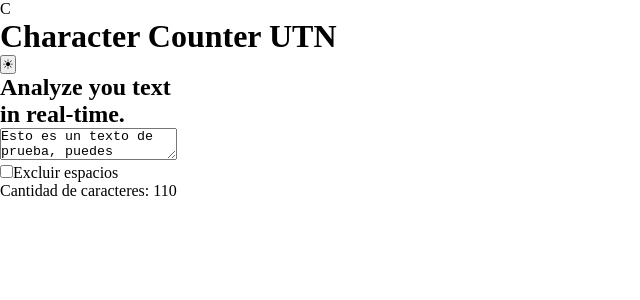
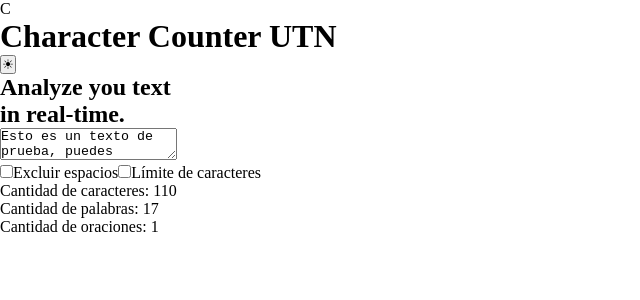
Before and after one commit to SofiaDeAlessandre/character-counter-utn, a React (Vite) app: page / in a window 1280 px wide. Shown: the top 300 px of the page, without its empty margins (0-640 px from the left). Built offline with nearby package versions, Linux system fonts and the light colour scheme.

Commit message:
add: Main features: character counter, word count, sentence count, and limits

```diff
--- a/src/App.jsx
+++ b/src/App.jsx
@@ -5,9 +5,34 @@
   const [text, setText] = useState(
     "Esto es un texto de prueba, puedes borrarlo, modificarlo o comprobar que ña app está funcionando correctamente",
   );
+
  const [excludeSpaces, setExcludeSpaces] = useState(false)
+ const [limitCharacter, setLimiterCharacter] = useState(false)
+ const [limitValue, setLimitValue] = useState(10)
 
  const characters = excludeSpaces ? text.replace(/\s/g, "").length : text.length
+
+ const words = text.trim() === "" ? 0 : text.trim().split(/\s+/).length //MEJORABLE, los espacios acá son tratados como caracteres !!
+
+ const sentences = text.trim() === "" ? 0 : text.split(/[.!?]/).filter(sentence => sentence.trim() !== "").length
+
+ const handleChangeTextarea = (e) => {
+  const value = e.target.value
+
+  if (limitCharacter) {
+if (value.length <= limitValue) {
+setText(value)
+}
+  } else {
+setText(value)
+  }
+ }
+
+ const handleChangeInputLimit = () => {
+  setLimiterCharacter(!limitCharacter)
+  const newText = text.slice(0, limitValue)
+  setText(newText)
+ }
 
   return (
     <main>
@@ -18,7 +43,7 @@
       </h2>
       <textarea
         placeholder="Escribe tu texto..."
-        onChange={(e) => setText(e.target.value)}
+        onChange={handleChangeTextarea}
         value={text}
       ></textarea>
       <div>
@@ -29,8 +54,25 @@
           onChange={() => setExcludeSpaces(!excludeSpaces)}/>
           Excluir espacios
         </label>
+           <label>
+          <input
+           type="checkbox"
+           checked={limitCharacter}
+          onChange={handleChangeInputLimit}/>
+          Límite de caracteres
+        </label>
+        {
+          limitCharacter &&
+           <input type="number"
+            value={limitValue}
+            onChange={(e) => setLimitValue(e.target.value)}
+            />
+        }
       </div>
       <p>Cantidad de caracteres: {characters}</p>
+      <p>Cantidad de palabras: {words}</p>
+      <p>Cantidad de oraciones: {sentences}</p>
+
     </main>
   );
 };
```
